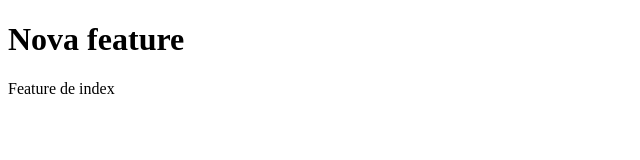
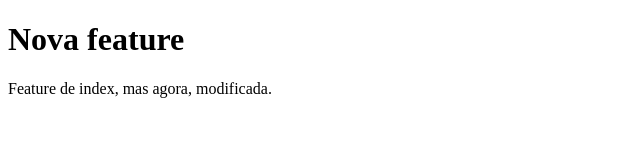
Before and after one commit to rpopuc/gha-tests, a plain HTML site: page src/index.html in a window 1280 px wide. Shown: the whole page, without its empty margins (0-640 px from the left). Drawn offline with Linux system fonts and the light colour scheme.

Commit message:
feat: add contents

```diff
--- a/src/index.html
+++ b/src/index.html
@@ -10,7 +10,7 @@
             Nova feature
         </h1>
         <p>
-            Feature de index
+            Feature de index, mas agora, modificada.
         </p>
     </body>
 </html>
```
